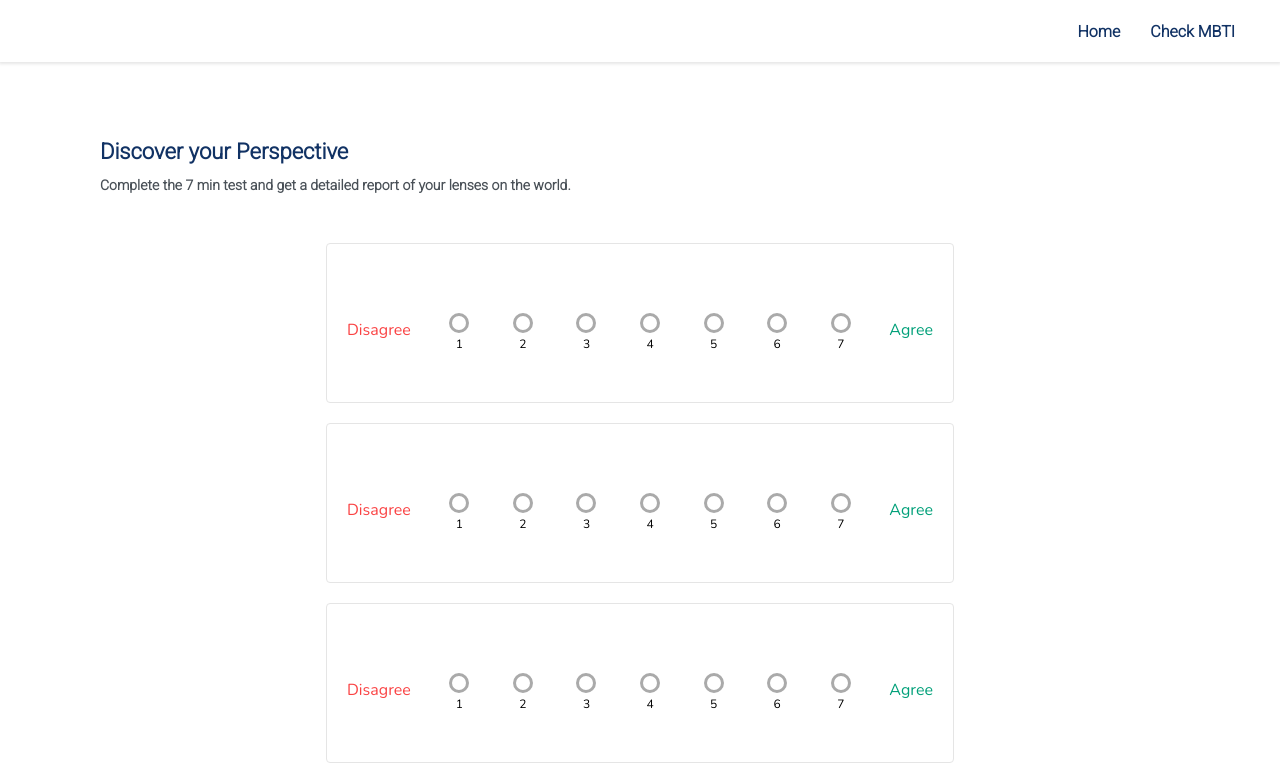
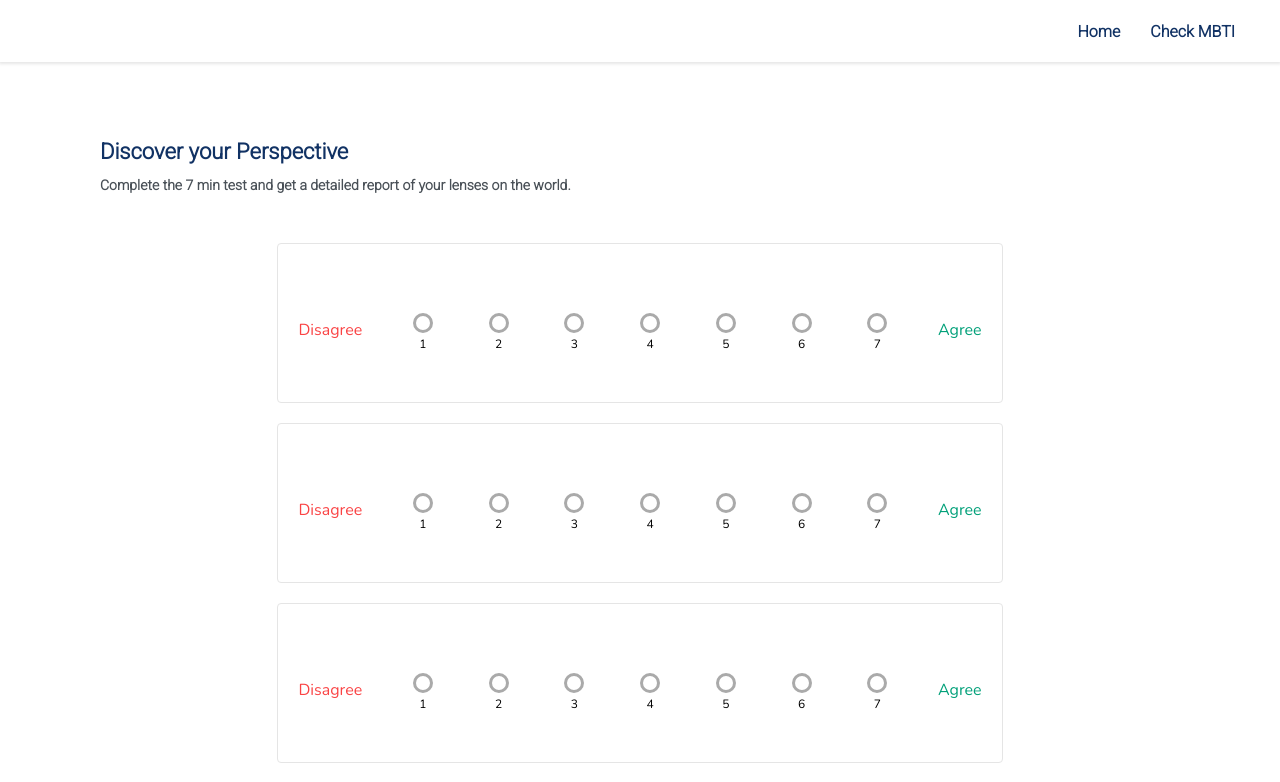
Before and after one commit to igbominadeveloper/mbti-frontend, a Vue app: page / in a window 1280 px wide. Shown: the top 782 px of the page. Built offline with nearby package versions, Linux system fonts and the light colour scheme; no server answers.

Commit message:
build docker image for frontend app (#10)

```diff
--- a/package.json
+++ b/package.json
@@ -17,7 +17,6 @@
     "@typescript-eslint/eslint-plugin": "^2.33.0",
     "@typescript-eslint/parser": "^2.33.0",
     "@vue/cli-plugin-babel": "~4.5.0",
-    "@vue/cli-plugin-e2e-cypress": "~4.5.0",
     "@vue/cli-plugin-eslint": "~4.5.0",
     "@vue/cli-plugin-router": "~4.5.0",
     "@vue/cli-plugin-typescript": "~4.5.0",
--- a/src/App.vue
+++ b/src/App.vue
@@ -185,7 +185,7 @@ input.error {
 
 @media screen and (min-width: 1024px) {
   .questions {
-    width: 60%;
+    width: 69%;
     padding: 0 1rem;
   }
 
```
Also changed, not shown: 2 other files (tests, documents, lock files or other folders).
